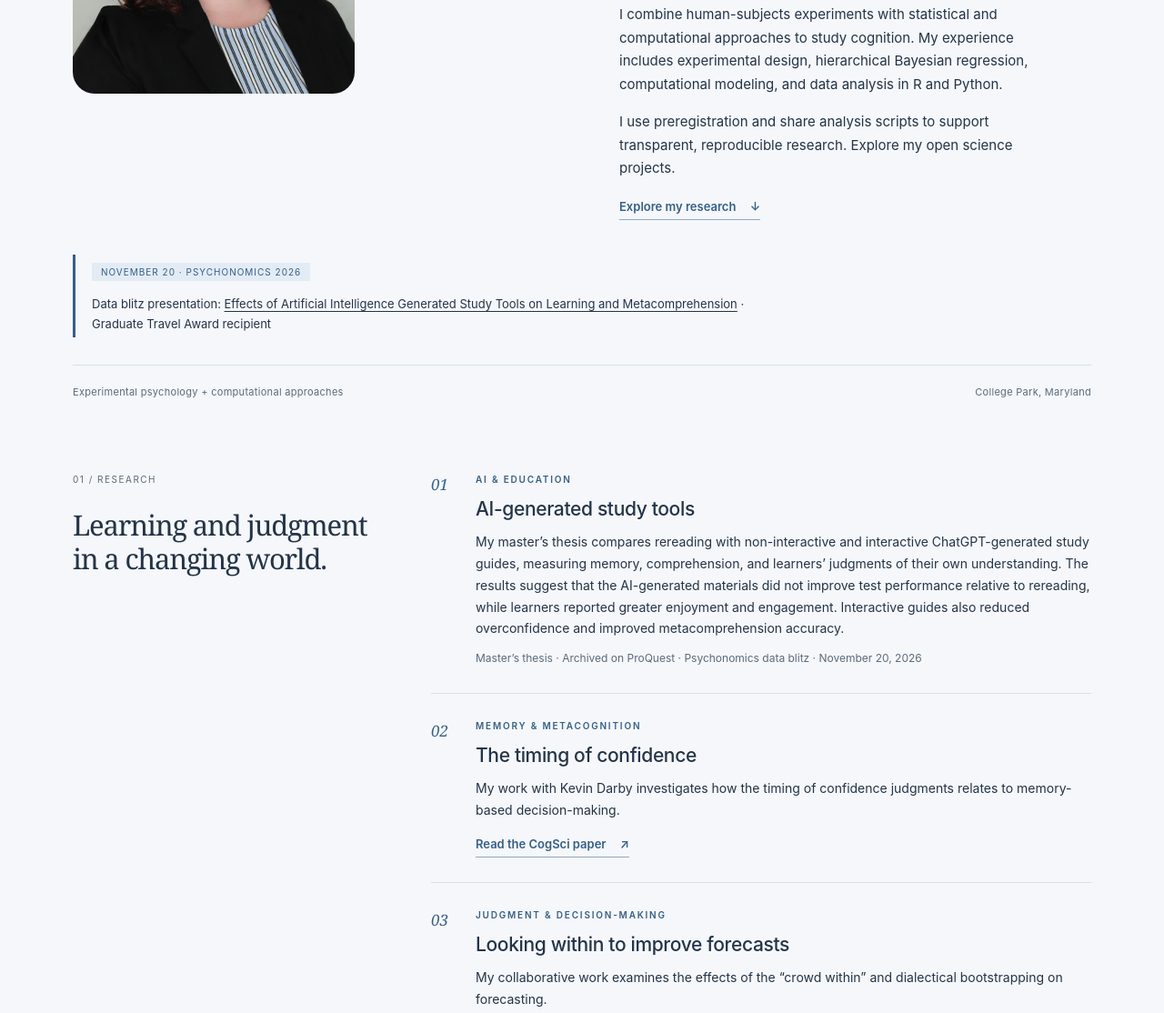
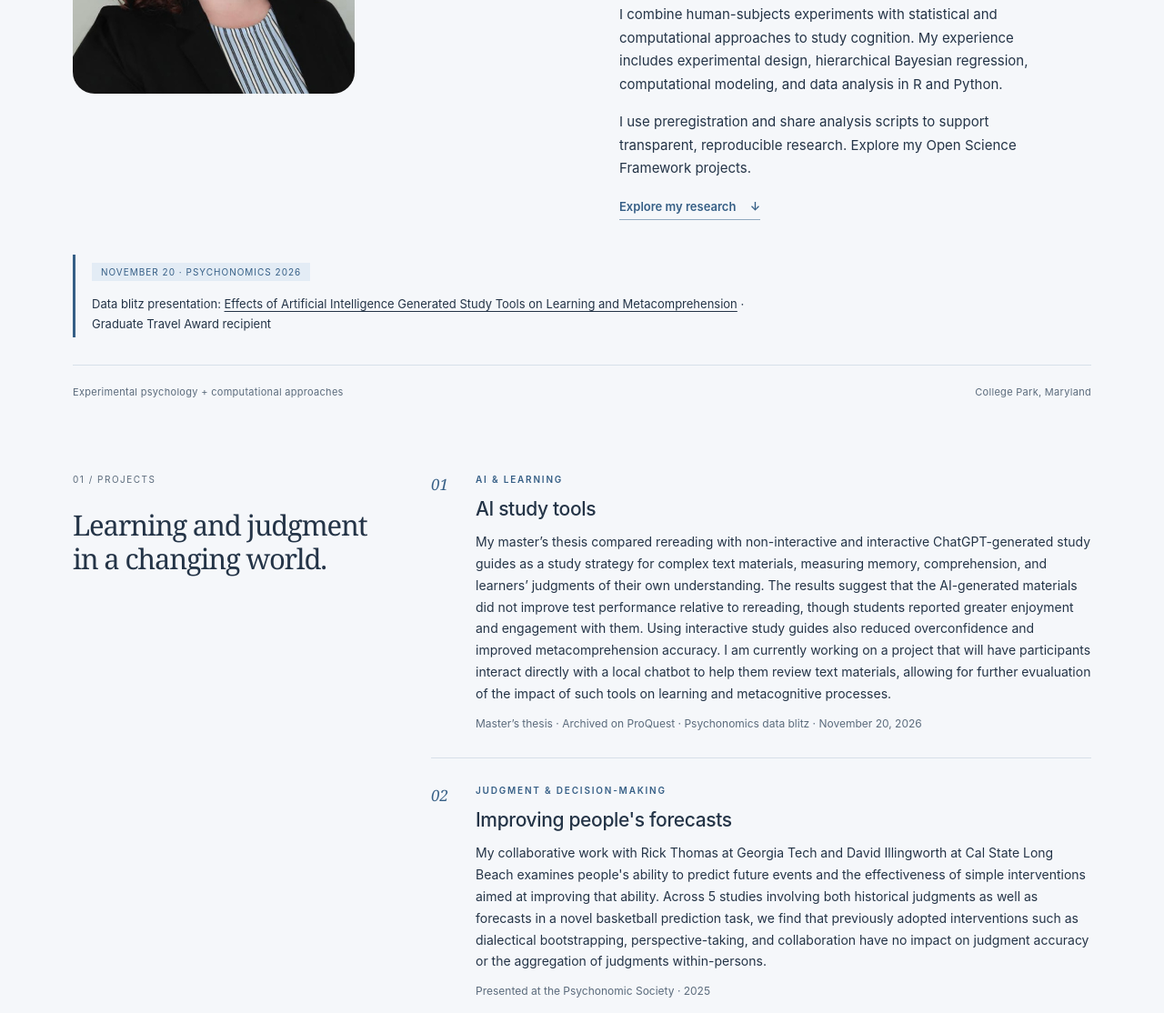
Before and after one commit to IsabellaKlopukh/isabellaklopukh.github.io, a plain HTML site: page index.html in a window 1280 px wide. Shown: the part 659-1773 px from the top of the page at 91% size. Drawn offline with Linux system fonts and the light colour scheme.

Commit message:
Refactor navigation and update research sections
Updated sections and links in the index.html file to reflect changes in navigation and research projects.

```diff
--- a/index.html
+++ b/index.html
@@ -13,25 +13,25 @@
   <a class="skip" href="#main">Skip to content</a>
   <header class="site-header wrap">
     <a class="wordmark" href="#">Isabella Klopukh<span class="dot">.</span></a>
-    <nav aria-label="Main navigation"><a href="#Projects">Projects</a><a href="#Papers">Papers</a><a href="#presentations">Presentations</a><a href="#Preregistrations">Preregistrations</a><a href="#about">About</a><a href="mailto:iklopukh@umd.edu">Contact <span aria-hidden="true">↗</span></a></nav>
+    <nav aria-label="Main navigation"><a href="#Projects">Projects</a><a href="#Papers">Papers</a><a href="#presentations">Presentations</a><a href="#preregistrations">Preregistrations</a><a href="#about">About</a><a href="mailto:iklopukh@umd.edu">Contact <span aria-hidden="true">↗</span></a></nav>
   </header>
   <main id="main">
     <section class="hero wrap" aria-labelledby="name">
       <div class="eyebrow"><span class="small-dot" aria-hidden="true"></span> Cognitive science · University of Maryland</div>
       <h1 id="name">Isabella Rose Sky<br>Klopukh<span class="dot">.</span></h1>
-      <div class="hero-bottom"><img class="headshot" src="headshot.jpg" alt="Portrait of Isabella Rose Sky Klopukh" width="616" height="688"><div class="intro"><p>I’m a 3rd year Psychology PhD student with a concentration in Cognitive and Neural Systems at the University of Maryland, College Park, working with Dr. Michael Dougherty in the Decision, Attention, &amp; Memory Lab.</p><p>My research interests span metacognition, learning, memory, and decision-making, with a present focus on how artificial intelligence impacts these processes.</p><p>I combine human-subjects experiments with statistical and computational approaches to study cognition. My experience includes experimental design, hierarchical Bayesian regression, computational modeling, and data analysis in R and Python.</p><p>I use preregistration and share analysis scripts to support transparent, reproducible research. <a href="#open-science">Explore my open science projects.</a></p><a class="text-link" href="#research">Explore my research <span aria-hidden="true">↓</span></a></div></div>
+      <div class="hero-bottom"><img class="headshot" src="headshot.jpg" alt="Portrait of Isabella Rose Sky Klopukh" width="616" height="688"><div class="intro"><p>I’m a 3rd year Psychology PhD student with a concentration in Cognitive and Neural Systems at the University of Maryland, College Park, working with Dr. Michael Dougherty in the Decision, Attention, &amp; Memory Lab.</p><p>My research interests span metacognition, learning, memory, and decision-making, with a present focus on how artificial intelligence impacts these processes.</p><p>I combine human-subjects experiments with statistical and computational approaches to study cognition. My experience includes experimental design, hierarchical Bayesian regression, computational modeling, and data analysis in R and Python.</p><p>I use preregistration and share analysis scripts to support transparent, reproducible research. <a href="#preregistrations">Explore my Open Science Framework projects.</a></p><a class="text-link" href="#projects">Explore my research <span aria-hidden="true">↓</span></a></div></div>
       <aside class="news" aria-label="Research news"><span class="tag">November 20 · Psychonomics 2026</span><p>Data blitz presentation: <a href="#talk-2026">Effects of Artificial Intelligence Generated Study Tools on Learning and Metacomprehension</a> · Graduate Travel Award recipient</p></aside>
       <div class="hero-caption"><span>Experimental psychology + computational approaches</span><span>College Park, Maryland</span></div>
     </section>
-    <section id="research" class="section wrap" aria-labelledby="research-title">
-      <div class="section-label"><span>01 / Research</span><h2 id="research-title">Learning and judgment<br>in a changing world.</h2></div>
+    <section id="projects" class="section wrap" aria-labelledby="research-title">
+      <div class="section-label"><span>01 / Projects</span><h2 id="research-title">Learning and judgment<br>in a changing world.</h2></div>
       <div class="research-list">
-        <article class="research-row"><span class="number" aria-hidden="true">01</span><div><p class="eyebrow">AI &amp; education</p><h3>AI-generated study tools</h3><p>My master’s thesis compares rereading with non-interactive and interactive ChatGPT-generated study guides, measuring memory, comprehension, and learners’ judgments of their own understanding. The results suggest that the AI-generated materials did not improve test performance relative to rereading, while learners reported greater enjoyment and engagement. Interactive guides also reduced overconfidence and improved metacomprehension accuracy.</p><p class="detail">Master’s thesis · Archived on ProQuest · Psychonomics data blitz · November 20, 2026</p></div></article>
-        <article class="research-row"><span class="number" aria-hidden="true">02</span><div><p class="eyebrow">Memory &amp; metacognition</p><h3>The timing of confidence</h3><p>My work with Kevin Darby investigates how the timing of confidence judgments relates to memory-based decision-making.</p><a class="text-link" href="https://escholarship.org/uc/item/74j438rg">Read the CogSci paper <span aria-hidden="true">↗</span></a></div></article>
-        <article class="research-row"><span class="number" aria-hidden="true">03</span><div><p class="eyebrow">Judgment &amp; decision-making</p><h3>Looking within to improve forecasts</h3><p>My collaborative work examines the effects of the “crowd within” and dialectical bootstrapping on forecasting.</p><p class="detail">Presented at the Psychonomic Society · 2025</p></div></article>
+        <article class="research-row"><span class="number" aria-hidden="true">01</span><div><p class="eyebrow">AI &amp; learning</p><h3>AI study tools</h3><p>My master’s thesis compared rereading with non-interactive and interactive ChatGPT-generated study guides as a study strategy for complex text materials, measuring memory, comprehension, and learners’ judgments of their own understanding. The results suggest that the AI-generated materials did not improve test performance relative to rereading, though students reported greater enjoyment and engagement with them. Using interactive study guides also reduced overconfidence and improved metacomprehension accuracy. I am currently working on a project that will have participants interact directly with a local chatbot to help them review text materials, allowing for further evualuation of the impact of such tools on learning and metacognitive processes. </p><p class="detail">Master’s thesis · Archived on ProQuest · Psychonomics data blitz · November 20, 2026</p></div></article>
+        <article class="research-row"><span class="number" aria-hidden="true">02</span><div><p class="eyebrow">Judgment &amp; decision-making</p><h3>Improving people's forecasts</h3><p>My collaborative work with Rick Thomas at Georgia Tech and David Illingworth at Cal State Long Beach examines people's ability to predict future events and the effectiveness of simple interventions aimed at improving that ability. Across 5 studies involving both historical judgments as well as forecasts in a novel basketball prediction task, we find that previously adopted interventions such as dialectical bootstrapping, perspective-taking, and collaboration have no impact on judgment accuracy or the aggregation of judgments within-persons.</p><p class="detail">Presented at the Psychonomic Society · 2025</p></div></article>
+        <article class="research-row"><span class="number" aria-hidden="true">03</span><div><p class="eyebrow">Memory &amp; metacognition</p><h3>The timing of confidence</h3><p>My work with Kevin Darby investigates how the timing of confidence judgments relates to memory-based decision-making. We find that having to make confidence judgments alongside memory decisions impacts the primary decision-making process itself, exhibiting a reactivity effect. Furthermore, we find that manipulating the time at which confidence judgments are probed impacts the speed and accuracy of those judgments. We are currently working on employing computational models under a sequential sampling framework to better understand the source of confidence judgment reactivity and the process by which confidence judgments unfold over time. </p><a class="text-link" href="https://escholarship.org/uc/item/74j438rg">Read the CogSci paper <span aria-hidden="true">↗</span></a></div></article>
       </div>
     </section>
-    <section id="publications" class="section wrap" aria-labelledby="pub-title">
+    <section id="papers" class="section wrap" aria-labelledby="pub-title">
       <div class="section-label"><span>02 / Research outputs</span><h2 id="pub-title">Papers, thesis<br>&amp; work in progress.</h2></div>
       <article class="publication"><div class="pub-meta"><span class="tag">Conference proceedings</span><span>2024</span></div><h3><a href="https://escholarship.org/uc/item/74j438rg">Timing Is Everything: Effects of Temporal Delay of Confidence Judgments in Memory Decision-Making <span aria-hidden="true">↗</span></a></h3><p><strong>Klopukh, I.</strong>, &amp; Darby, K. P.</p><p class="detail"><cite>Proceedings of the Annual Meeting of the Cognitive Science Society, 46.</cite></p><a class="text-link" href="https://escholarship.org/uc/item/74j438rg">Publication &amp; full text <span aria-hidden="true">↗</span></a></article>
       <article class="publication additional-output"><div class="pub-meta"><span class="tag">Master’s thesis</span><span>2026</span></div><h3><a href="https://drum.lib.umd.edu/items/19689fab-111c-4c33-b705-dd2c98c7a7a3">Effects of Artificial Intelligence Generated Study Tools on Learning and Metacomprehension <span aria-hidden="true">↗</span></a></h3><p><strong>Isabella Rose Sky Klopukh</strong></p><p class="detail">University of Maryland · Advisor: Michael Dougherty</p><p class="detail">Archived on ProQuest · Available through the University of Maryland</p><a class="text-link" href="https://drum.lib.umd.edu/items/19689fab-111c-4c33-b705-dd2c98c7a7a3">Read the thesis <span aria-hidden="true">↗</span></a> <a class="text-link" style="margin-left:20px" href="https://www.proquest.com/docview/3361185616?sourcetype=Dissertations%20%26%20Theses">ProQuest record <span aria-hidden="true">↗</span></a><div class="resource-links"><a class="text-link" href="https://osf.io/h2ndp/overview">Thesis study: preregistration &amp; analysis scripts <span aria-hidden="true">↗</span></a><a class="text-link" href="https://osf.io/nbwhv/overview">Replication: preregistration &amp; analysis scripts <span aria-hidden="true">↗</span></a></div></article>
@@ -48,7 +48,7 @@
         <article><span class="year">2024</span><div><h3>Romantic Partner Evaluations: A Linguistic Analysis Approach</h3><p>Klopukh, I., Cope, M., &amp; Maniaci, M.</p><p class="detail">Society for Personality and Social Psychology Annual Convention · San Diego, CA · February 10</p></div></article>
       </div>
     </section>
-    <section id="open-science" class="section wrap" aria-labelledby="open-science-title">
+    <section id="preregistrations" class="section wrap" aria-labelledby="open-science-title">
       <div class="section-label"><span>04 / Open science</span><h2 id="open-science-title">Transparent methods.<br>Reproducible research.</h2><p class="open-science-intro">I preregister studies and share analysis scripts through the Open Science Framework. These projects document work on judgment accuracy and AI-supported learning, including a replication of my thesis study.</p></div>
       <div class="research-list">
         <article class="research-row"><span class="number" aria-hidden="true">01</span><div><p class="eyebrow">Judgment accuracy</p><h3>Leveraging the crowd within</h3><p>Preregistration and analysis scripts for one study included in <cite>A Test of Simple Interventions to Improve Judgment Accuracy by Leveraging the Crowd Within</cite>, a manuscript in preparation.</p><a class="text-link" href="https://osf.io/rp5ug/overview">View study project on OSF <span aria-hidden="true">↗</span></a></div></article>
```
